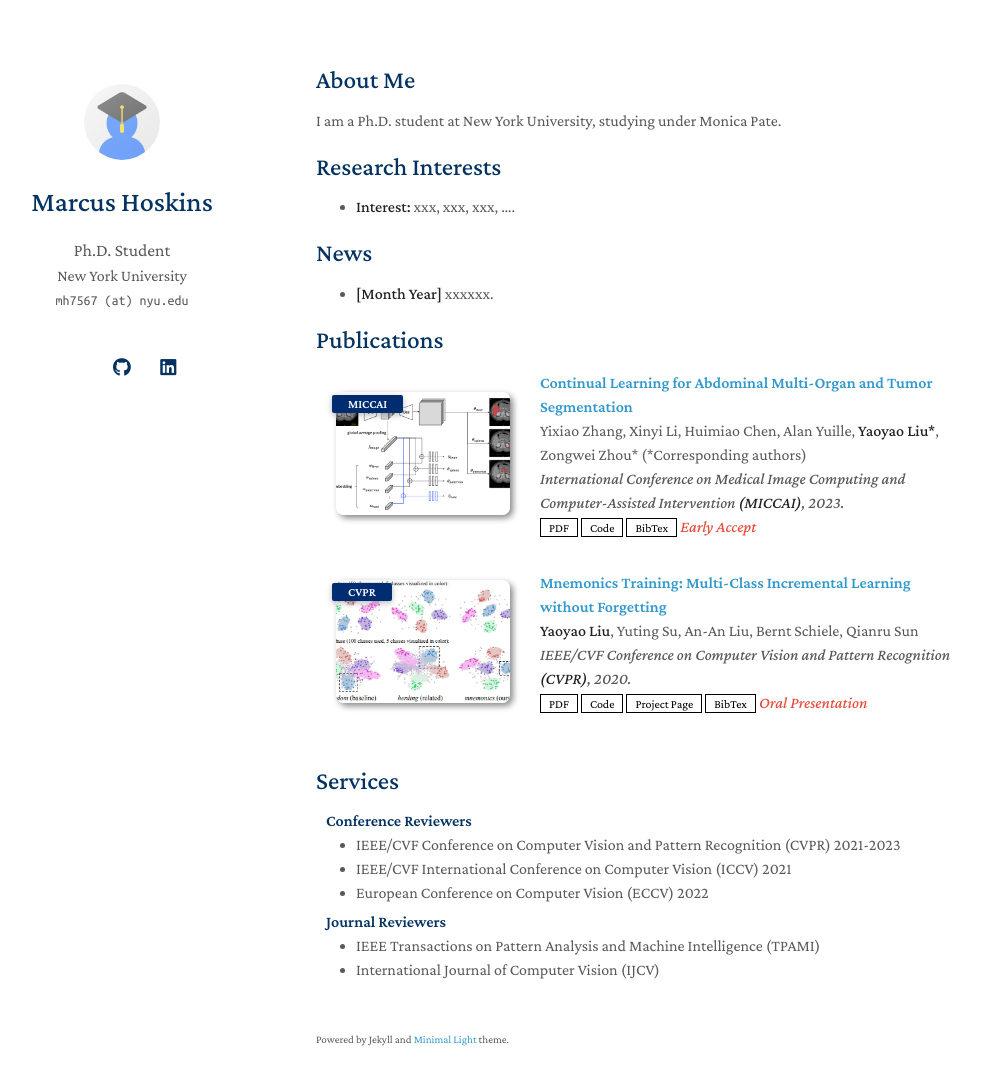
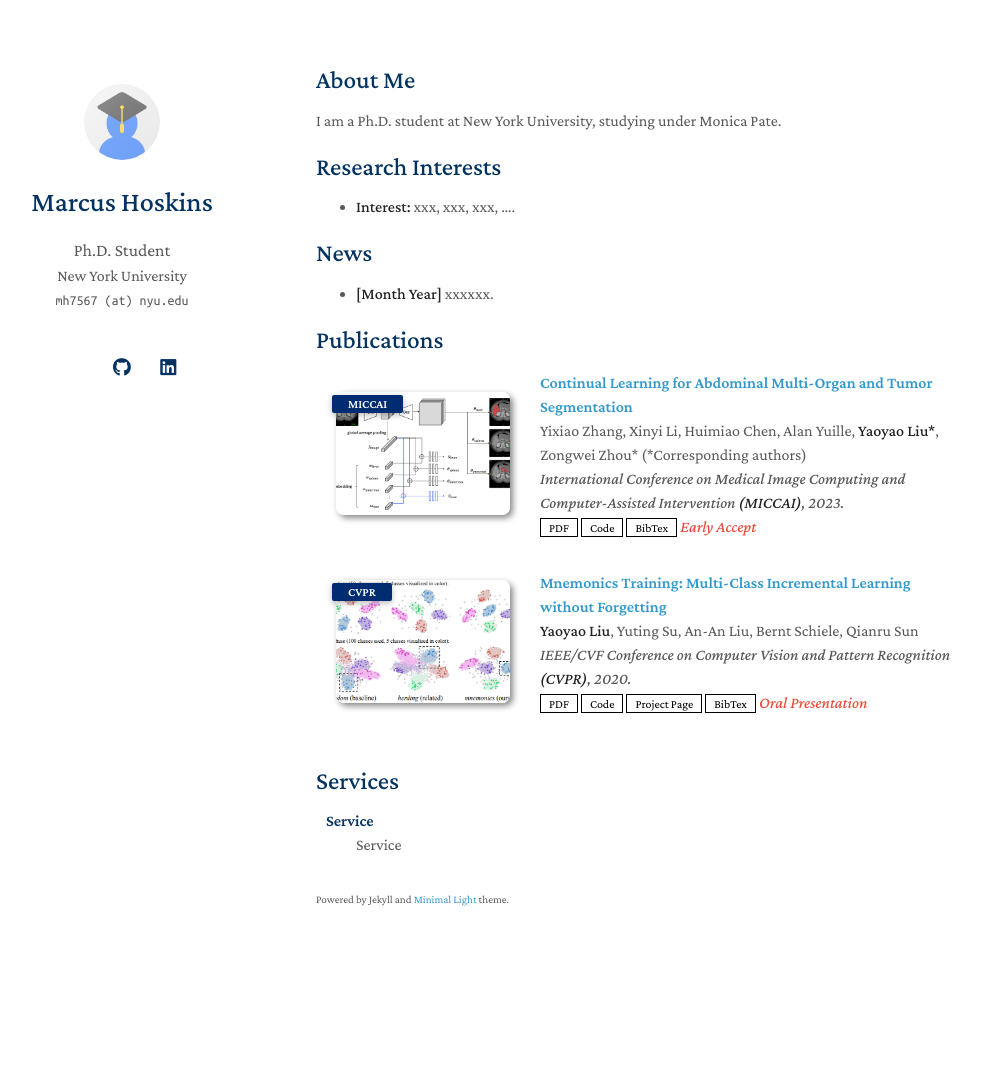
Before and after one commit to marcushoskins/marcushoskins.github.io, a Jekyll site: the page built from index.md, in a window 1280 px wide and 1120 px high. Shown: the top 1085 px of the window, without its empty margins (154-1135 px from the left). Built offline with Jekyll 4.4.1, drawn with Linux system fonts in a browser that asks for light colours; a style sheet for code colours, icons or effects is not loaded; our own code applies the rules of GitHub Pages for plain Markdown files.

Commit message:
Update services.md to remove reviewer sections
Removed conference and journal reviewers sections from services.md.

```diff
--- a/_includes/services.md
+++ b/_includes/services.md
@@ -1,16 +1,7 @@
 ## Services
 
-<h4 style="margin:0 10px 0;">Conference Reviewers</h4>
+<h4 style="margin:0 10px 0;">Service</h4>
 
 <ul style="margin:0 0 5px;">
-  <li><a href="http://cvpr2023.thecvf.com/"><autocolor>IEEE/CVF Conference on Computer Vision and Pattern Recognition (CVPR) 2021-2023</autocolor></a></li>
-  <li><a href="http://iccv2021.thecvf.com/"><autocolor>IEEE/CVF International Conference on Computer Vision (ICCV) 2021</autocolor></a></li>
-  <li><a href="https://eccv2022.ecva.net/"><autocolor>European Conference on Computer Vision (ECCV) 2022</autocolor></a></li>
+  Service
 </ul>
-
-<h4 style="margin:0 10px 0;">Journal Reviewers</h4>
-
-<ul style="margin:0 0 20px;">
-  <li><a href="https://www.computer.org/csdl/journal/tp"><autocolor>IEEE Transactions on Pattern Analysis and Machine Intelligence (TPAMI)</autocolor></a></li>
-  <li><a href="https://www.springer.com/journal/11263"><autocolor>International Journal of Computer Vision (IJCV)</autocolor></a></li>
-</ul>
```
